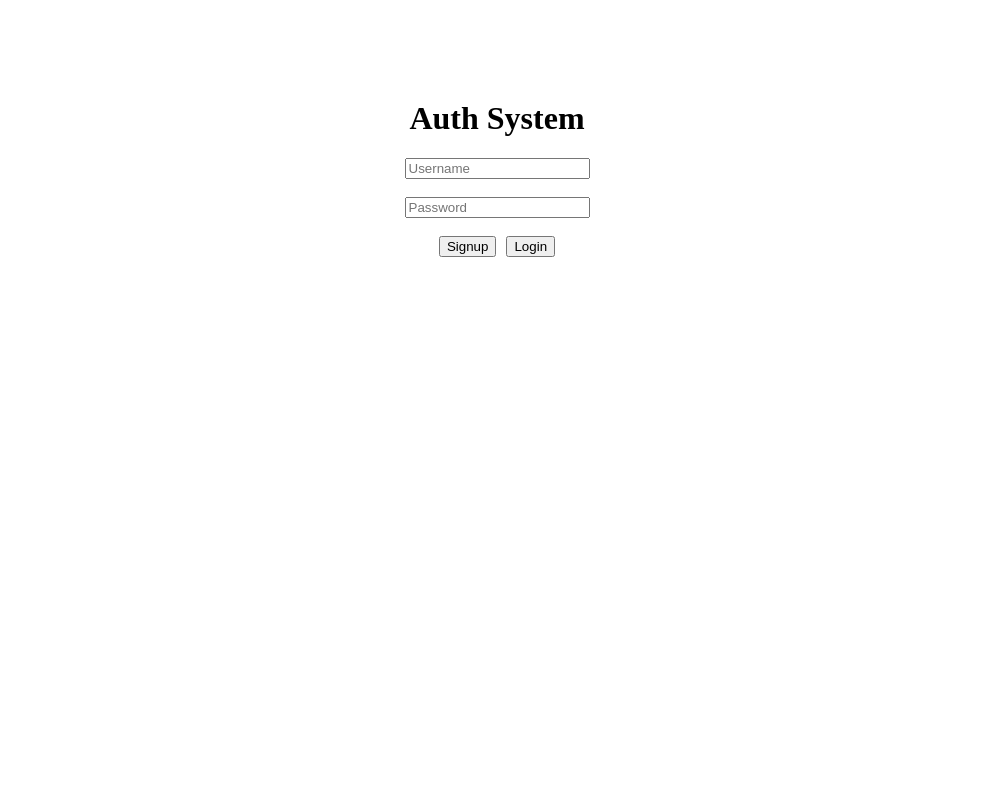
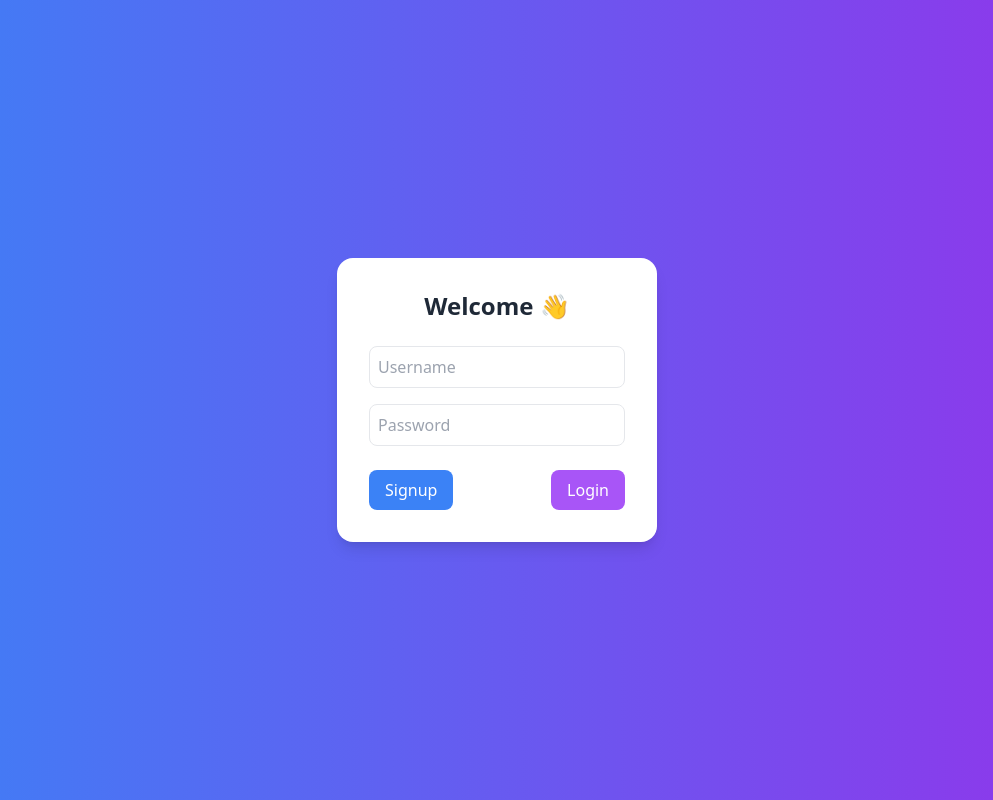
Before and after one commit to utsav-18/Secure-Login, a React (Vite) app in the folder frontend/: page / in a window 1280 px wide. Shown: the whole page, without its empty margins (143-1136 px from the left). Built offline with nearby package versions, Linux system fonts and the light colour scheme.

Commit message:
TailWind CSS

```diff
--- a/frontend/package.json
+++ b/frontend/package.json
@@ -18,10 +18,13 @@
     "@types/react": "^19.2.14",
     "@types/react-dom": "^19.2.3",
     "@vitejs/plugin-react": "^6.0.1",
+    "autoprefixer": "^10.4.27",
     "eslint": "^9.39.4",
     "eslint-plugin-react-hooks": "^7.0.1",
     "eslint-plugin-react-refresh": "^0.5.2",
     "globals": "^17.4.0",
+    "postcss": "^8.5.8",
+    "tailwindcss": "^3.4.19",
     "vite": "^8.0.1"
   }
 }
--- /dev/null
+++ b/frontend/postcss.config.js
@@ -0,0 +1,6 @@
+export default {
+  plugins: {
+    tailwindcss: {},
+    autoprefixer: {},
+  },
+};
--- a/frontend/src/App.jsx
+++ b/frontend/src/App.jsx
@@ -31,27 +31,44 @@ function App() {
   };
 
   return (
-    <div style={{ textAlign: "center", marginTop: "100px" }}>
-      <h1>Auth System</h1>
+    <div className="min-h-screen flex items-center justify-center bg-gradient-to-r from-blue-500 to-purple-600">
+
+      <div className="bg-white p-8 rounded-2xl shadow-lg w-80">
+        <h1 className="text-2xl font-bold text-center mb-6 text-gray-800">
+          Welcome 👋
+        </h1>
 
         <input
           type="text"
           placeholder="Username"
+          className="w-full p-2 mb-4 border rounded-lg focus:outline-none focus:ring-2 focus:ring-blue-400"
           onChange={(e) => setUsername(e.target.value)}
         />
-      <br /><br />
 
         <input
           type="password"
           placeholder="Password"
+          className="w-full p-2 mb-6 border rounded-lg focus:outline-none focus:ring-2 focus:ring-purple-400"
           onChange={(e) => setPassword(e.target.value)}
         />
-      <br /><br />
 
-      <button onClick={handleSignup}>Signup</button>
-      <button onClick={handleLogin} style={{ marginLeft: "10px" }}>
+        <div className="flex justify-between">
+          <button
+            onClick={handleSignup}
+            className="bg-blue-500 text-white px-4 py-2 rounded-lg hover:bg-blue-600 transition"
+          >
+            Signup
+          </button>
+
+          <button
+            onClick={handleLogin}
+            className="bg-purple-500 text-white px-4 py-2 rounded-lg hover:bg-purple-600 transition"
+          >
             Login
           </button>
+        </div>
+      </div>
+
     </div>
   );
 }
--- a/frontend/src/index.css
+++ b/frontend/src/index.css
@@ -0,0 +1,3 @@
+@tailwind base;
+@tailwind components;
+@tailwind utilities;
--- /dev/null
+++ b/frontend/tailwind.config.js
@@ -0,0 +1,10 @@
+export default {
+  content: [
+    "./index.html",
+    "./src/**/*.{js,jsx,ts,tsx}",
+  ],
+  theme: {
+    extend: {},
+  },
+  plugins: [],
+};
```
Also changed, not shown: 1 other file (tests, documents, lock files or other folders). Lines whose indentation alone changed are shown as unchanged.
